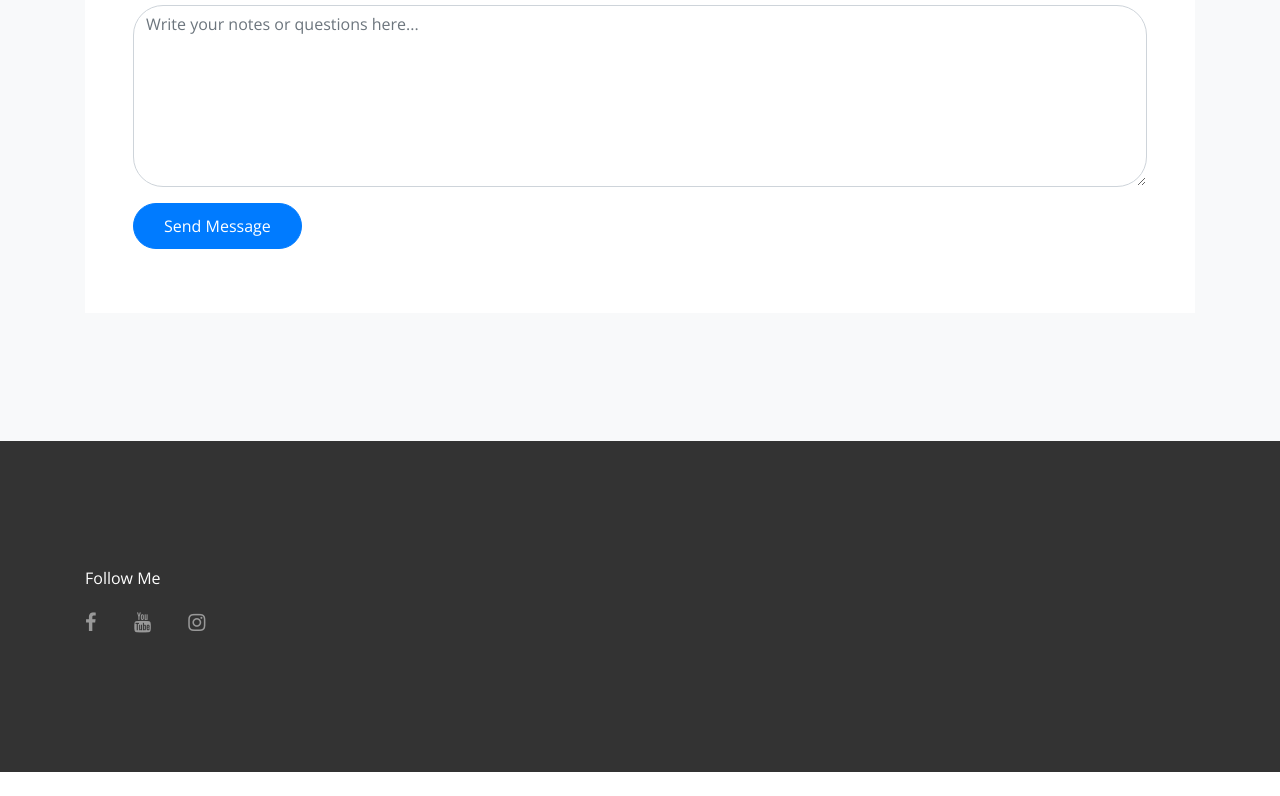
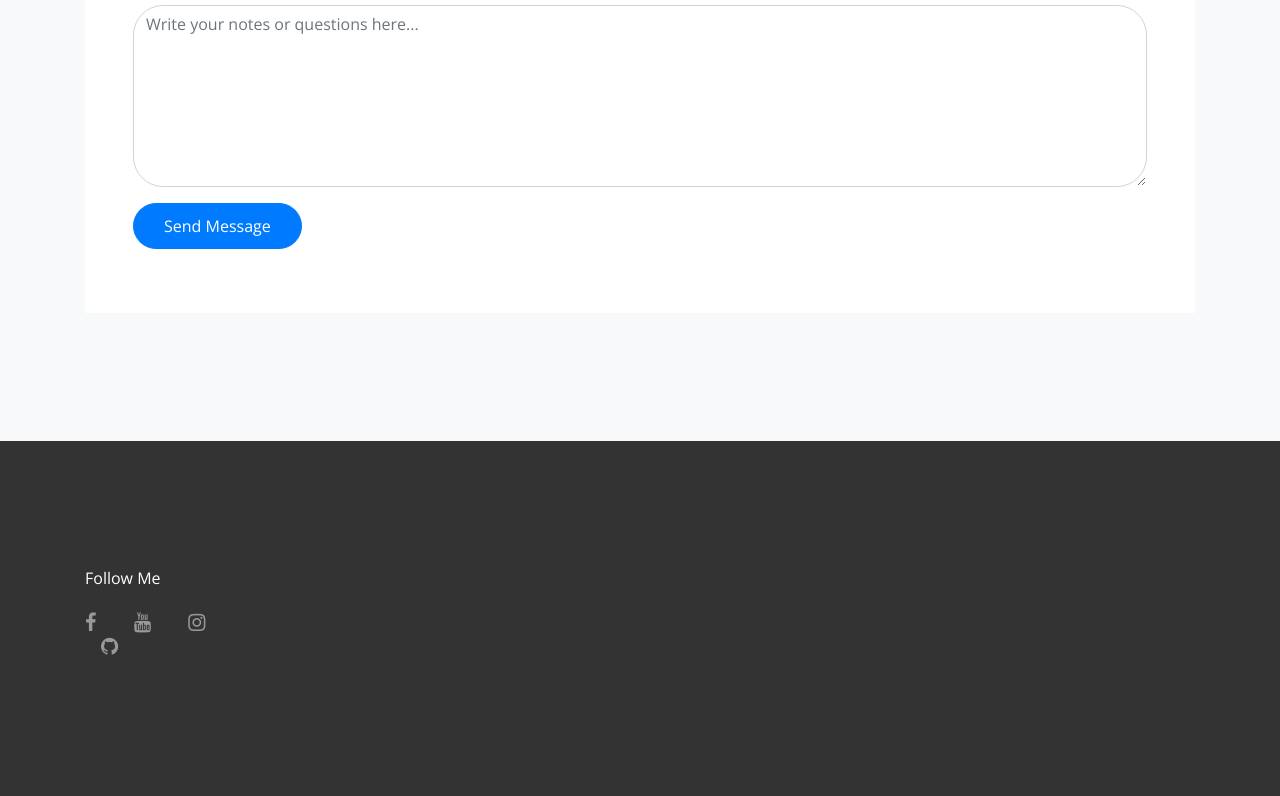
Before and after one commit to atulakella/atulakella.github.io, a plain HTML site: page index.html in a window 1280 px wide. Shown: the part 2650-3446 px from the top of the page. Before the commit the page ends 3422 px from the top, so only its background shows below. Drawn offline with nearby package versions, Linux system fonts and the light colour scheme; files whose address does not match are found by name.

Commit message:
Update index.html

```diff
--- a/index.html
+++ b/index.html
@@ -359,6 +359,7 @@
                   <a href="https://www.facebook.com/atul.akella" class="pl-0 pr-3"><span class="icon-facebook"></span></a>
                   <a href="https://www.youtube.com/channel/UClNgUQWHP2S233BL4pywaaQ" class="pl-3 pr-3"><span class="icon-youtube"></span></a>
                   <a href="https://www.instagram.com/atul.py/" class="pl-3 pr-3"><span class="icon-instagram"></span></a>
+                  <a href="https://github.com/atulakella" class="pl-3 pr-3"><span class="icon-github"></span></a>
                 </h5>
               </div>
             </div>
```
